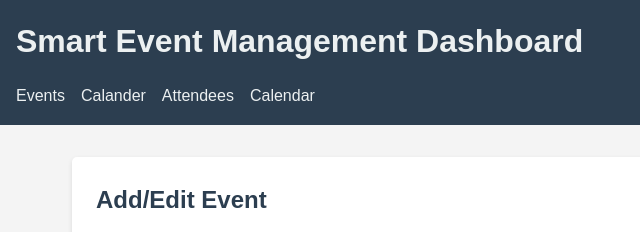
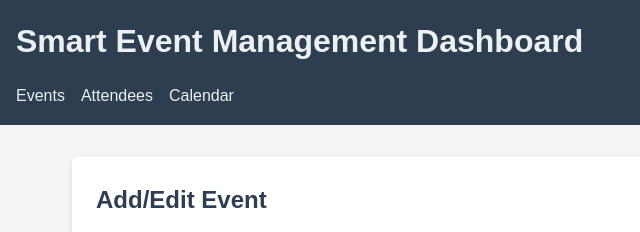
Before and after one commit to jawadsites/Events, a plain HTML site: page addevents.html in a window 1280 px wide. Shown: the top 232 px of the page, 0-640 px from the left. Drawn offline with Linux system fonts and the light colour scheme.

Commit message:
Update addevents.html

```diff
--- a/addevents.html
+++ b/addevents.html
@@ -18,7 +18,6 @@
             <ul>
                 <!-- Navigation links -->
                 <li><a href="index.html#events">Events</a></li>
-                <li><a href="celender.html">Calander</a></li>
                 <li><a href="index.html#attendees">Attendees</a></li>
                 <li><a href="celender.html">Calendar</a></li>
             </ul>
```
